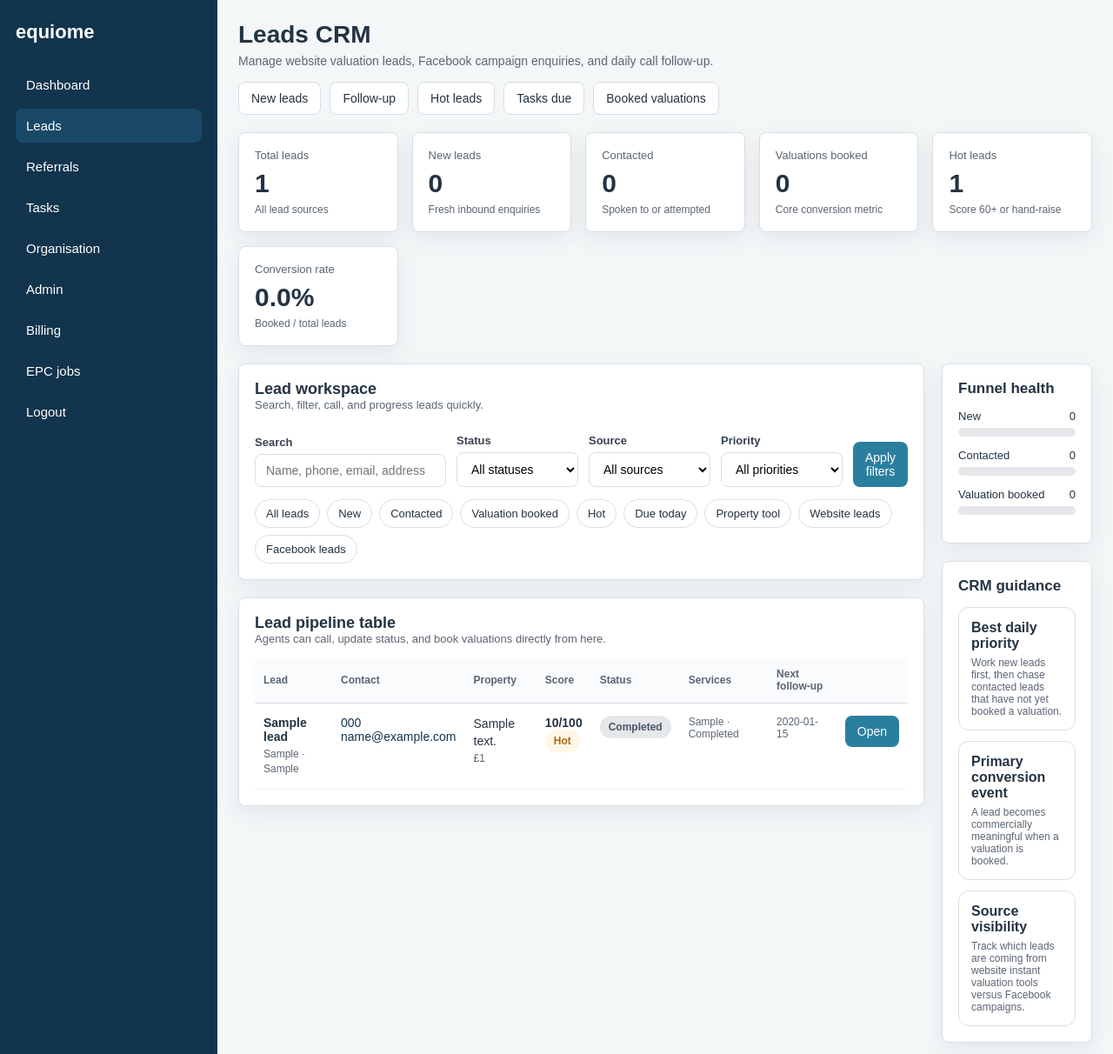
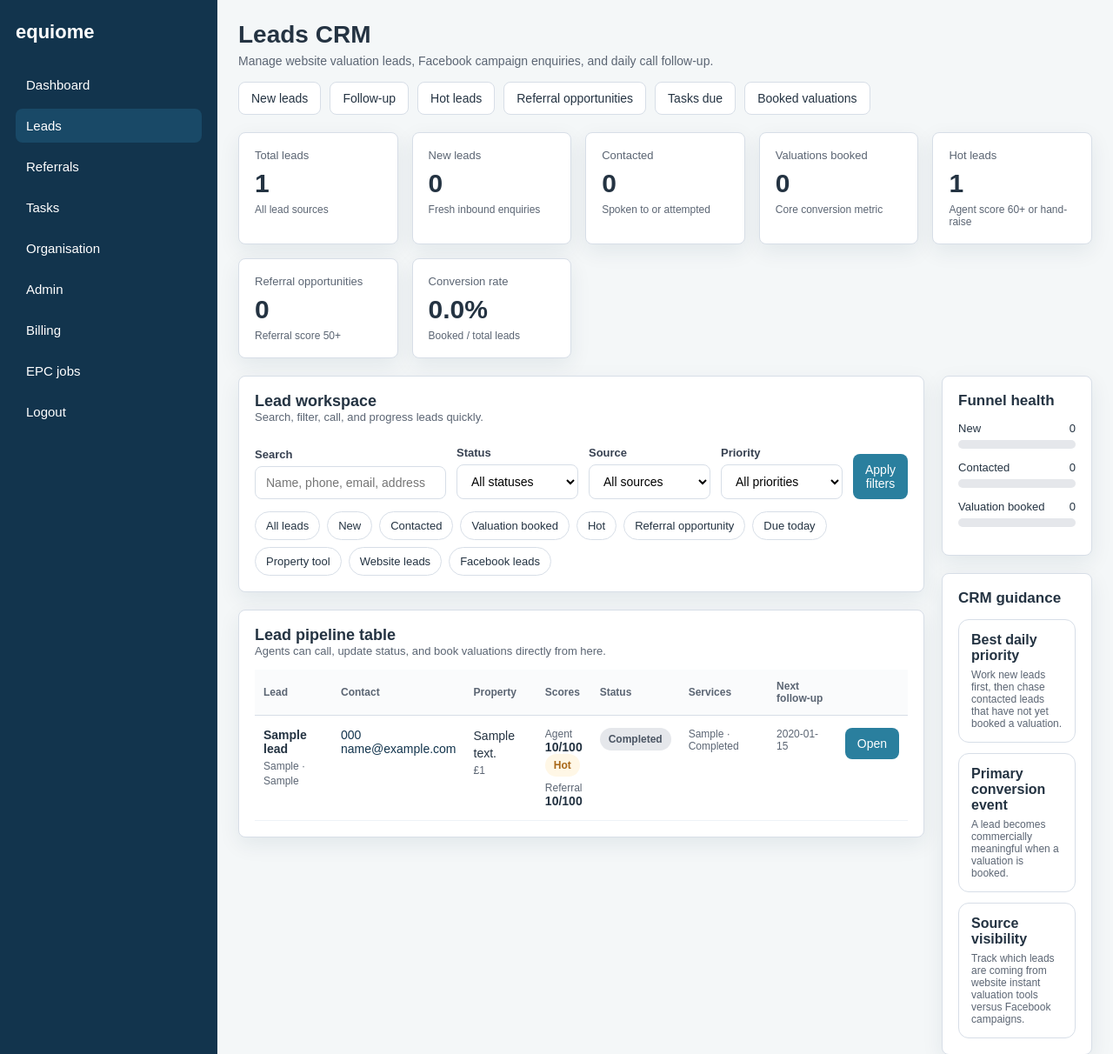
Before and after one commit to Harryl1/booking-system, a Flask app: page /leads in a window 1280 px wide. Shown: the top 1212 px of the page at 87% size. Run offline with Flask 3, Linux system fonts and the light colour scheme; a user stored in the database is signed in; tables that the repository leaves empty hold one stand-in row (values such as "Sample post"); some libraries are stand-ins or nearby versions.

Commit message:
Split agent and referral lead scoring

```diff
--- a/main.py
+++ b/main.py
@@ -385,6 +385,7 @@ def init_db():
                 utm_campaign TEXT,
                 selling_timeframe TEXT,
                 lead_score INTEGER NOT NULL DEFAULT 0,
+                referral_score INTEGER NOT NULL DEFAULT 0,
                 next_follow_up_at TEXT,
                 organisation_id INTEGER REFERENCES organisations (id)
             )
@@ -518,6 +519,7 @@ def init_db():
             utm_campaign TEXT,
             selling_timeframe TEXT,
             lead_score INTEGER NOT NULL DEFAULT 0,
+            referral_score INTEGER NOT NULL DEFAULT 0,
             next_follow_up_at TEXT,
             organisation_id INTEGER,
             FOREIGN KEY (assigned_agent_id) REFERENCES users (id),
@@ -622,12 +624,37 @@ def ensure_lead_action_columns():
         "utm_campaign": "TEXT",
         "selling_timeframe": "TEXT",
         "lead_score": "INTEGER NOT NULL DEFAULT 0",
+        "referral_score": "INTEGER NOT NULL DEFAULT 0",
         "next_follow_up_at": "TEXT",
     }
 
     for column_name, column_definition in optional_columns.items():
         if column_name not in existing_columns:
             db.execute(f"ALTER TABLE leads ADD COLUMN {column_name} {column_definition}")
+
+    try:
+        leads_to_score = db.execute("SELECT * FROM leads WHERE referral_score = 0").fetchall()
+        for lead in leads_to_score:
+            referrals = db.execute(
+                "SELECT service_type FROM service_referrals WHERE lead_id = ?",
+                (lead["id"],)
+            ).fetchall()
+            if not referrals:
+                continue
+            score_payload = dict(lead)
+            score_payload["selected_services"] = [referral["service_type"] for referral in referrals]
+            referral_score = calculate_referral_score(
+                score_payload,
+                marketing_consent=bool(lead["marketing_consent"]),
+                referral_consent=bool(lead["referral_consent_accepted_at"]),
+                referral_fee_disclosure=bool(lead["referral_fee_disclosure_accepted_at"]),
+            )
+            db.execute(
+                "UPDATE leads SET referral_score = ? WHERE id = ?",
+                (referral_score, lead["id"])
+            )
+    except Exception:
+        pass
 
     user_columns = table_columns(db, "users")
     if "organisation_id" not in user_columns:
@@ -823,8 +850,8 @@ def calculate_lead_score(data, marketing_consent=False):
     if data.get("phone"):
         score += 10
     requested_services = normalise_requested_services(data.get("help_requested") or data.get("selected_services"))
-    if requested_services:
-        score += min(len(requested_services) * 10, 30)
+    if SERVICE_VALUATION in requested_services:
+        score += 20
     if to_float(data.get("net_proceeds", 0)) > 50000:
         score += 15
     if to_float(data.get("max_budget", 0)) > 300000:
@@ -843,6 +870,46 @@ def calculate_lead_score(data, marketing_consent=False):
     return min(score, 100)
 
 
+def calculate_referral_score(
+    data,
+    marketing_consent=False,
+    referral_consent=False,
+    referral_fee_disclosure=False,
+):
+    score = 0
+    requested_services = normalise_requested_services(data.get("help_requested") or data.get("selected_services"))
+    service_scores = {
+        SERVICE_MORTGAGE: 30,
+        SERVICE_SOLICITOR: 25,
+        SERVICE_EPC: 15,
+        SERVICE_VALUATION: 10,
+    }
+    for service in requested_services:
+        score += service_scores.get(service, 0)
+    if referral_consent:
+        score += 15
+    if referral_fee_disclosure:
+        score += 10
+    if marketing_consent:
+        score += 5
+    if to_float(data.get("net_proceeds", 0)) > 50000:
+        score += 10
+    if to_float(data.get("max_budget", 0)) > 300000:
+        score += 10
+    if data.get("plan") == "buy":
+        score += 10
+    selling_timeframe = (data.get("selling_timeframe") or "").strip().lower()
+    timeframe_scores = {
+        "0-3 months": 15,
+        "3-6 months": 10,
+        "6-9 months": 5,
+        "9-12 months": 3,
+        "just exploring": 0,
+    }
+    score += timeframe_scores.get(selling_timeframe, 0)
+    return min(score, 100)
+
+
 def lead_score_factors(lead, referrals=None):
     referrals = referrals or []
     factors = []
@@ -850,8 +917,8 @@ def lead_score_factors(lead, referrals=None):
         factors.append("Marketing consent captured")
     if lead["phone"]:
         factors.append("Phone number supplied")
-    if referrals:
-        factors.append(f"{len(referrals)} service interest(s) requested")
+    if any(referral["service_type"] == SERVICE_VALUATION for referral in referrals):
+        factors.append("Local valuation requested")
     if lead["selling_timeframe"]:
         factors.append(f"Selling timeframe: {lead['selling_timeframe']}")
     if to_float(lead["valuation"], 0) >= 250000:
@@ -860,6 +927,32 @@ def lead_score_factors(lead, referrals=None):
         factors.append("High-priority lead score")
     if not factors:
         factors.append("Basic contact details captured")
+    return factors
+
+
+def referral_score_factors(lead, referrals=None):
+    referrals = referrals or []
+    factors = []
+    service_names = [
+        SERVICE_LABELS.get(referral["service_type"], referral["service_type"])
+        for referral in referrals
+    ]
+    if service_names:
+        factors.append("Requested services: " + ", ".join(service_names))
+    if lead["referral_consent_accepted_at"]:
+        factors.append("Referral sharing consent captured")
+    if lead["referral_fee_disclosure_accepted_at"]:
+        factors.append("Referral fee disclosure accepted")
+    if any(referral["service_type"] == SERVICE_MORTGAGE for referral in referrals):
+        factors.append("Mortgage referral opportunity")
+    if any(referral["service_type"] == SERVICE_SOLICITOR for referral in referrals):
+        factors.append("Conveyancing or solicitor referral opportunity")
+    if any(referral["service_type"] == SERVICE_EPC for referral in referrals):
+        factors.append("EPC referral opportunity")
+    if lead["selling_timeframe"] in {"0-3 months", "3-6 months"}:
+        factors.append(f"Near-term moving timeframe: {lead['selling_timeframe']}")
+    if not factors:
+        factors.append("No referral opportunity captured yet")
     return factors
 
 
@@ -1413,6 +1506,7 @@ def agencyhub():
     lost_leads = count_scoped_leads(db, "status = ?", (LEAD_STATUS_LOST,))
     won_leads = count_scoped_leads(db, "status = ?", (LEAD_STATUS_WON,))
     hot_leads = count_scoped_leads(db, "is_hot_lead = 1 OR lead_score >= ?", (60,))
+    referral_opportunities = count_scoped_leads(db, "referral_score >= ?", (50,))
 
     task_scope_clause, task_scope_params = agent_lead_clause("leads")
     task_where = "lead_tasks.completed_at IS NULL AND date(lead_tasks.due_at) <= date(?)"
@@ -1432,7 +1526,7 @@ def agencyhub():
         SELECT *
         FROM leads
         {recent_where_sql}
-        ORDER BY lead_score DESC, id DESC
+        ORDER BY lead_score DESC, referral_score DESC, id DESC
         LIMIT 5
     """, tuple(recent_params)).fetchall()
 
@@ -1576,6 +1670,7 @@ def agencyhub():
         won_leads=won_leads,
         lost_leads=lost_leads,
         hot_leads=hot_leads,
+        referral_opportunities=referral_opportunities,
         tasks_due=tasks_due,
         source_breakdown=source_breakdown,
         referral_breakdown=referral_breakdown,
@@ -1633,6 +1728,9 @@ def leads():
     if priority_filter == "hot":
         where_clauses.append("(is_hot_lead = 1 OR lead_score >= ?)")
         params.append(60)
+    elif priority_filter == "referral":
+        where_clauses.append("referral_score >= ?")
+        params.append(50)
     elif priority_filter == "due":
         where_clauses.append("next_follow_up_at IS NOT NULL AND date(next_follow_up_at) <= date(?)")
         params.append(datetime.now().strftime("%Y-%m-%d"))
@@ -1653,7 +1751,7 @@ def leads():
     if where_clauses:
         query += " WHERE " + " AND ".join(where_clauses)
 
-    query += " ORDER BY lead_score DESC, id DESC"
+    query += " ORDER BY lead_score DESC, referral_score DESC, id DESC"
 
     leads = db.execute(query, tuple(params)).fetchall()
     lead_ids = [lead["id"] for lead in leads]
@@ -1686,6 +1784,7 @@ def leads():
     contacted_leads = count_scoped_leads(db, "status = ?", (LEAD_STATUS_CONTACTED,))
     valuation_booked_leads = count_scoped_leads(db, "status = ?", (LEAD_STATUS_VALUATION_BOOKED,))
     hot_leads = count_scoped_leads(db, "is_hot_lead = 1 OR lead_score >= ?", (60,))
+    referral_opportunities = count_scoped_leads(db, "referral_score >= ?", (50,))
 
     conversion_rate = round(
         (valuation_booked_leads / total_leads) * 100, 1
@@ -1705,6 +1804,7 @@ def leads():
         search_query=search_query,
         lead_statuses=list(VALID_LEAD_STATUSES),
         hot_leads=hot_leads,
+        referral_opportunities=referral_opportunities,
         notes_by_lead=notes_by_lead,
         tasks_by_lead=tasks_by_lead,
         referrals_by_lead=referrals_by_lead,
@@ -1761,6 +1861,7 @@ def lead_detail(lead_id):
         referrals=referrals,
         next_action=best_next_action(lead, tasks, referrals),
         score_factors=lead_score_factors(lead, referrals),
+        referral_score_factors=referral_score_factors(lead, referrals),
         priority_label=contact_priority_label(lead),
         lead_statuses=list(VALID_LEAD_STATUSES),
         referral_statuses=list(VALID_REFERRAL_STATUSES),
@@ -1793,12 +1894,13 @@ def referrals():
     where_sql = "WHERE " + " AND ".join(where_clauses) if where_clauses else ""
     rows = db.execute(f"""
         SELECT service_referrals.*, leads.name, leads.email, leads.phone, leads.address, leads.lead_score,
+               leads.referral_score,
                leads.referral_consent_accepted_at,
                leads.referral_fee_disclosure_accepted_at
         FROM service_referrals
         JOIN leads ON leads.id = service_referrals.lead_id
         {where_sql}
-        ORDER BY service_referrals.status ASC, leads.lead_score DESC, service_referrals.created_at DESC
+        ORDER BY service_referrals.status ASC, leads.referral_score DESC, service_referrals.created_at DESC
     """, tuple(params)).fetchall()
 
     return render_template(
@@ -2169,7 +2271,7 @@ def export_leads_csv():
     where_sql, params = scoped_lead_where()
     rows = db.execute(f"""
         SELECT id, name, email, phone, address, valuation, source, utm_source,
-               utm_medium, utm_campaign, selling_timeframe, status, lead_stage, lead_score,
+               utm_medium, utm_campaign, selling_timeframe, status, lead_stage, lead_score, referral_score,
                marketing_consent, referral_consent_accepted_at, referral_fee_disclosure_accepted_at,
                created_at, next_follow_up_at, retention_until,
                (
@@ -2188,7 +2290,7 @@ def export_leads_csv():
     writer.writerow([
         "id", "name", "email", "phone", "address", "valuation", "source",
         "utm_source", "utm_medium", "utm_campaign", "selling_timeframe", "status", "lead_stage",
-        "lead_score", "marketing_consent", "referral_consent_accepted_at",
+        "lead_score", "referral_score", "marketing_consent", "referral_consent_accepted_at",
         "referral_fee_disclosure_accepted_at", "created_at", "next_follow_up_at",
         "retention_until", "referrals",
     ])
@@ -3092,6 +3194,12 @@ def save_lead_payload(data, create_report=False):
         if create_report:
             report_filename, report_token, report_expires_at = create_lead_report(data)
         lead_score = calculate_lead_score(data, bool(marketing_consent))
+        referral_score = calculate_referral_score(
+            data,
+            marketing_consent=bool(marketing_consent),
+            referral_consent=referral_consent_accepted,
+            referral_fee_disclosure=referral_fee_disclosure_accepted,
+        )
 
         db = get_db()
         organisation_id = (
@@ -3108,9 +3216,9 @@ def save_lead_payload(data, create_report=False):
                 assigned_agent_id, report_filename, report_token, report_expires_at,
                 marketing_consent, privacy_notice_accepted_at,
                 referral_consent_accepted_at, referral_fee_disclosure_accepted_at, retention_until,
-                source_page, utm_source, utm_medium, utm_campaign, selling_timeframe, lead_score, next_follow_up_at,
+                source_page, utm_source, utm_medium, utm_campaign, selling_timeframe, lead_score, referral_score, next_follow_up_at,
                 organisation_id
-            ) VALUES (?, ?, ?, ?, ?, ?, ?, ?, ?, ?, ?, ?, ?, ?, ?, ?, ?, ?, ?, ?, ?, ?, ?, ?, ?, ?, ?, ?, ?)
+            ) VALUES (?, ?, ?, ?, ?, ?, ?, ?, ?, ?, ?, ?, ?, ?, ?, ?, ?, ?, ?, ?, ?, ?, ?, ?, ?, ?, ?, ?, ?, ?)
         """, (
             name,
             email,
@@ -3139,6 +3247,7 @@ def save_lead_payload(data, create_report=False):
             utm_campaign,
             selling_timeframe,
             lead_score,
+            referral_score,
             (datetime.now() + timedelta(days=1)).isoformat(),
             organisation_id,
         ))
--- a/templates/agencyhub.html
+++ b/templates/agencyhub.html
@@ -351,6 +351,10 @@
                 <p>{{ hot_leads }}</p>
             </div>
             <div class="panel kpi-card">
+                <h4>Referral Opportunities</h4>
+                <p>{{ referral_opportunities }}</p>
+            </div>
+            <div class="panel kpi-card">
                 <h4>Tasks Due</h4>
                 <p>{{ tasks_due }}</p>
             </div>
@@ -496,7 +500,7 @@
                                 </span>
                                 <div class="meta">{{ lead["address"] }}</div>
                                 <div class="meta">{{ lead["email"] }} · {{ lead["phone"] }}</div>
-                                <div class="meta">Score: {{ lead["lead_score"] or 0 }}/100</div>
+                                <div class="meta">Agent score: {{ lead["lead_score"] or 0 }}/100 · Referral score: {{ lead["referral_score"] or 0 }}/100</div>
                             </div>
                         {% endfor %}
                     </div>
--- a/templates/leads.html
+++ b/templates/leads.html
@@ -538,6 +538,7 @@
                 <a href="/leads?status=new" class="btn btn-secondary">New leads</a>
                 <a href="/leads?status=contacted" class="btn btn-secondary">Follow-up</a>
                 <a href="/leads?priority=hot" class="btn btn-secondary">Hot leads</a>
+                <a href="/leads?priority=referral" class="btn btn-secondary">Referral opportunities</a>
                 <a href="/leads?priority=due" class="btn btn-secondary">Tasks due</a>
                 <a href="/leads?status=valuation booked" class="btn btn-secondary">Booked valuations</a>
                 {% if csv_exports_enabled %}
@@ -584,7 +585,13 @@
             <div class="panel kpi-card">
                 <div class="label">Hot leads</div>
                 <div class="value">{{ hot_leads }}</div>
-                <div class="sub">Score 60+ or hand-raise</div>
+                <div class="sub">Agent score 60+ or hand-raise</div>
+            </div>
+
+            <div class="panel kpi-card">
+                <div class="label">Referral opportunities</div>
+                <div class="value">{{ referral_opportunities }}</div>
+                <div class="sub">Referral score 50+</div>
             </div>
 
             <div class="panel kpi-card">
@@ -645,6 +652,7 @@
                                 <select id="priority" name="priority">
                                     <option value="all" {% if priority_filter == "all" %}selected{% endif %}>All priorities</option>
                                     <option value="hot" {% if priority_filter == "hot" %}selected{% endif %}>Hot leads</option>
+                                    <option value="referral" {% if priority_filter == "referral" %}selected{% endif %}>Referral opportunities</option>
                                     <option value="due" {% if priority_filter == "due" %}selected{% endif %}>Tasks due</option>
                                 </select>
                             </div>
@@ -662,6 +670,7 @@
                         <a class="chip" href="/leads?status=contacted">Contacted</a>
                         <a class="chip" href="/leads?status=valuation booked">Valuation booked</a>
                         <a class="chip" href="/leads?priority=hot">Hot</a>
+                        <a class="chip" href="/leads?priority=referral">Referral opportunity</a>
                         <a class="chip" href="/leads?priority=due">Due today</a>
                         {% if source_filter is defined %}
                         <a class="chip" href="/leads?source=property_tool">Property tool</a>
@@ -685,7 +694,7 @@
                                 <th>Lead</th>
                                 <th>Contact</th>
                                 <th>Property</th>
-                                <th>Score</th>
+                                <th>Scores</th>
                                 <th>Status</th>
                                 <th>Services</th>
                                 <th>Next follow-up</th>
@@ -708,9 +717,15 @@
                                     <span class="date-text">£{{ lead["valuation"] }}</span>
                                 </td>
                                 <td>
+                                    <div class="date-text">Agent</div>
                                     <strong>{{ lead["lead_score"] or 0 }}/100</strong>
                                     {% if lead["is_hot_lead"] or lead["lead_score"] >= 60 %}
                                         <br><span class="badge badge-hot">Hot</span>
+                                    {% endif %}
+                                    <div class="date-text" style="margin-top:6px;">Referral</div>
+                                    <strong>{{ lead["referral_score"] or 0 }}/100</strong>
+                                    {% if lead["referral_score"] >= 50 %}
+                                        <br><span class="badge badge-booked">Opportunity</span>
                                     {% endif %}
                                 </td>
                                 <td>
--- a/templates/referrals.html
+++ b/templates/referrals.html
@@ -91,6 +91,7 @@
                         <strong><a href="/leads/{{ referral['lead_id'] }}">{{ referral["name"] }}</a></strong>
                         <div class="muted">{{ referral["phone"] }} · {{ referral["email"] }}</div>
                         <div class="muted">{{ referral["address"] }}</div>
+                        <div class="muted">Referral score: {{ referral["referral_score"] or 0 }}/100</div>
                         <div class="muted">
                             Referral consent: {{ "Yes" if referral["referral_consent_accepted_at"] else "No" }}
                             · Fee disclosure: {{ "Yes" if referral["referral_fee_disclosure_accepted_at"] else "No" }}
```
Also changed, not shown: templates/lead_detail.html (+12 -3 lines).
